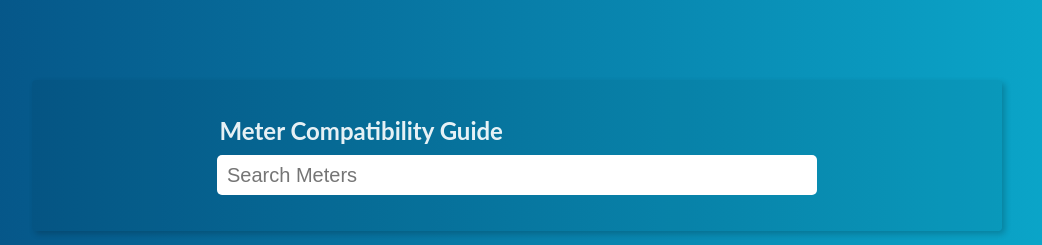
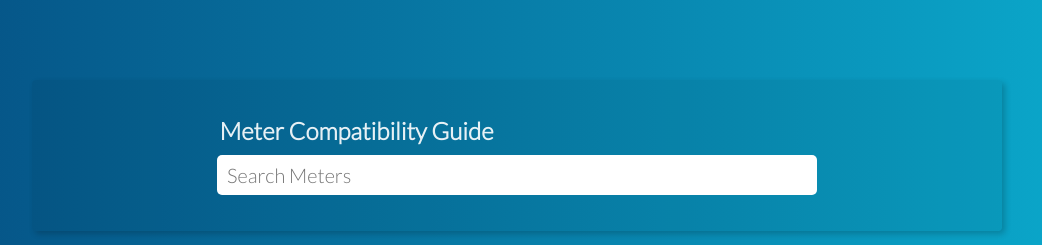
Before and after one commit to tdeckard2000/wiringGuide, an Angular app: page / in a window 1280 px wide. Shown: the top 245 px of the page, without its empty margins (123-1165 px from the left). Built offline with nearby package versions, Linux system fonts and the light colour scheme; no server answers.

Commit message:
Update font

```diff
--- a/src/app/meter-dropdown-item/meter-dropdown-item.component.css
+++ b/src/app/meter-dropdown-item/meter-dropdown-item.component.css
@@ -113,7 +113,7 @@
 
 .itemHeader{
   display: inline-block;
-  font-family: sans-serif;
+  font-family: lato, sans-serif;
   font-weight: 300;
   margin-bottom: 0;
 }
@@ -128,7 +128,7 @@
 }
 
 .textMeterName{
-  font-family: sans-serif;
+  font-family: lato, sans-serif;
   font-size: .95rem;
 }
 
--- a/src/app/search-bar/search-bar.component.css
+++ b/src/app/search-bar/search-bar.component.css
@@ -4,7 +4,7 @@ input{
     border-radius: 4px;
     box-shadow: 0 0px 0px 0px rgb(255 255 255 / 0%);
     color: black;
-    font-family: sans-serif;
+    font-family: lato, sans-serif;
     font-size: 20px;
     font-weight: 300;
     line-height: 1.15;
--- a/src/index.html
+++ b/src/index.html
@@ -9,6 +9,9 @@
   <link rel="preconnect" href="https://fonts.gstatic.com">
   <link href="https://fonts.googleapis.com/css2?family=Roboto:wght@300;400;500&display=swap" rel="stylesheet">
   <link href="https://fonts.googleapis.com/icon?family=Material+Icons" rel="stylesheet">
+  <link rel="preconnect" href="https://fonts.googleapis.com">
+  <link rel="preconnect" href="https://fonts.gstatic.com" crossorigin>
+  <link href="https://fonts.googleapis.com/css2?family=Lato:wght@300&display=swap" rel="stylesheet">
 </head>
 <body>
   <app-root></app-root>
```
